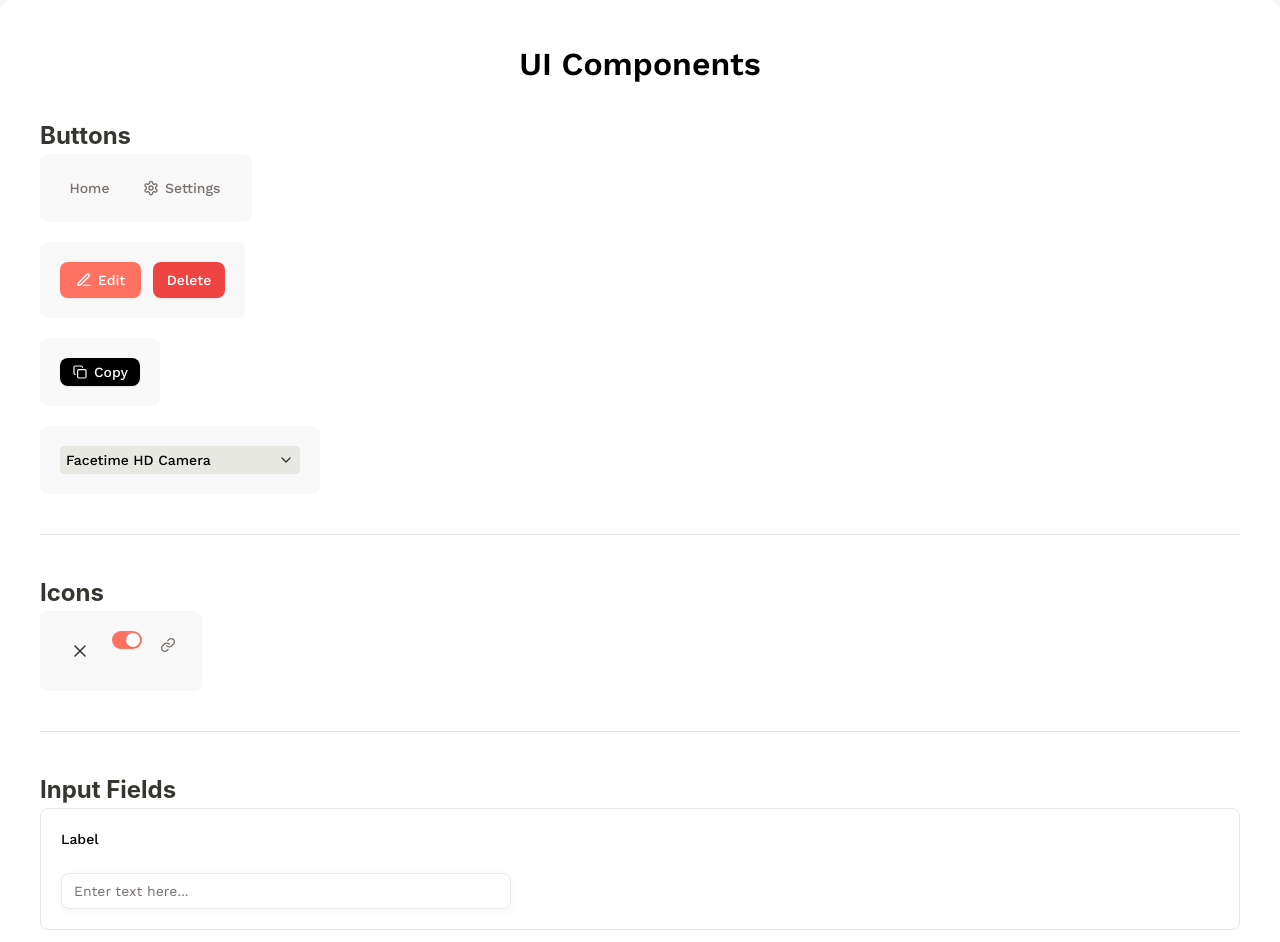
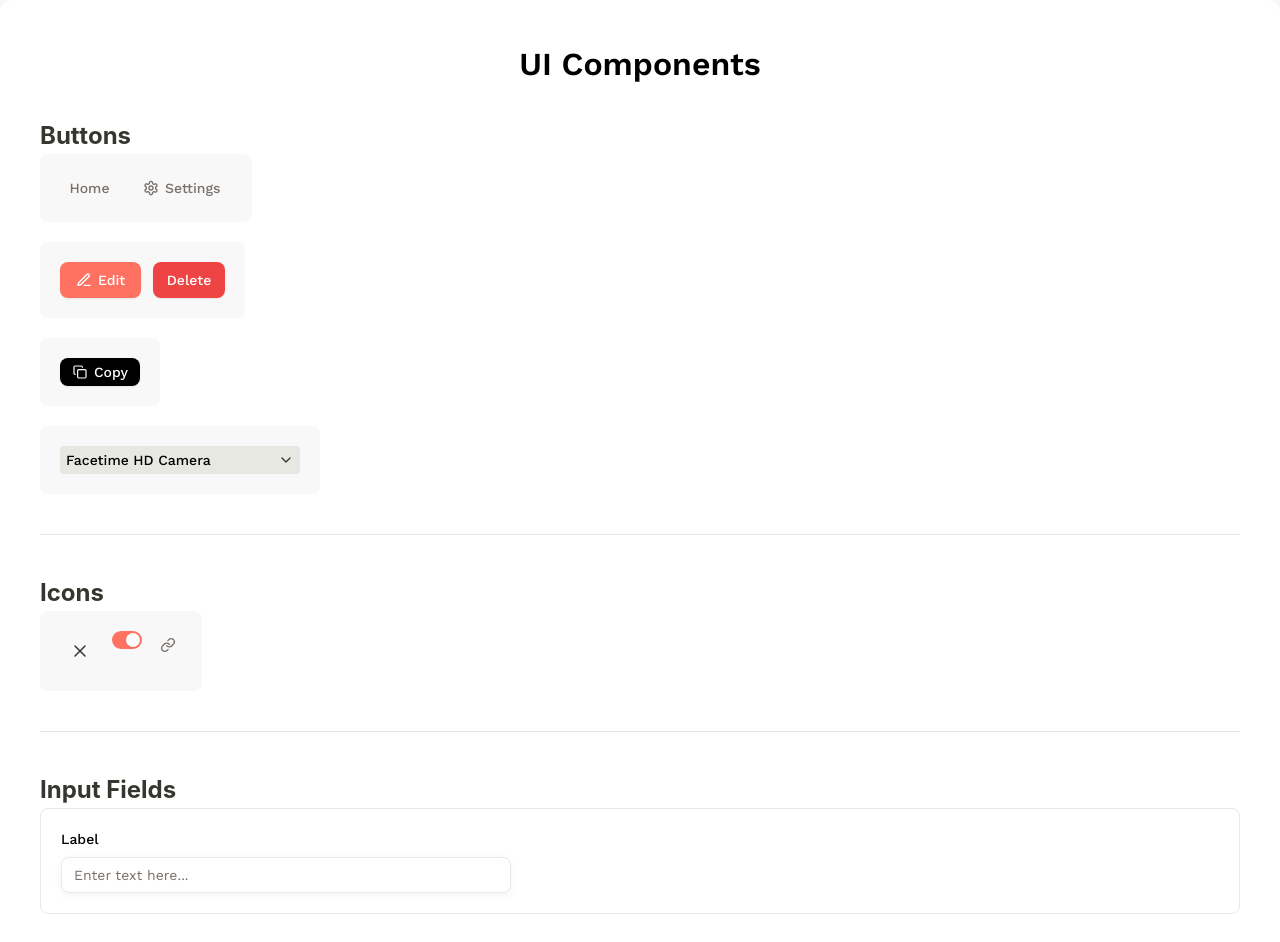
Before and after one commit to Arpit-sde1210/Compo, a React (Create React App) app: page / in a window 1280 px wide. Shown: the top 942 px of the page. Built offline with nearby package versions, Linux system fonts and the light colour scheme; no server answers.

Commit message:
Label Heading

```diff
--- a/src/index.css
+++ b/src/index.css
@@ -112,7 +112,7 @@ code {
 .input-group {
   display: flex;
   flex-direction: column;
-  gap: 16px;
+  gap: 8px;
   padding: 20px;
   background: #FFFFFF;
   border-radius: 8px;
@@ -127,7 +127,7 @@ code {
   line-height: 20px;
   letter-spacing: 0%;
   color: #000000;
-  margin: 0 0 8px 0;
+  margin: 0;
   padding: 0;
 }
 
```
